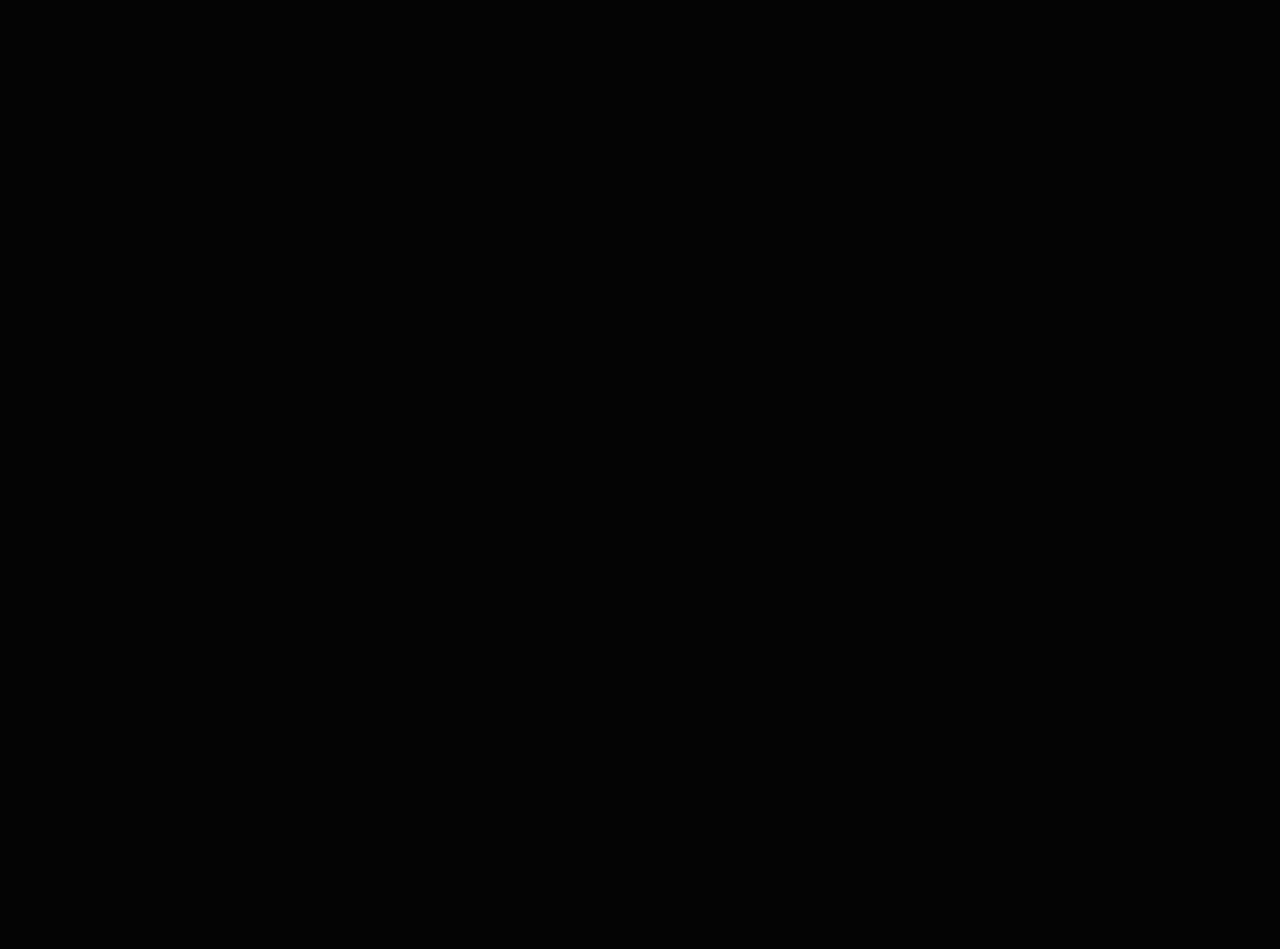
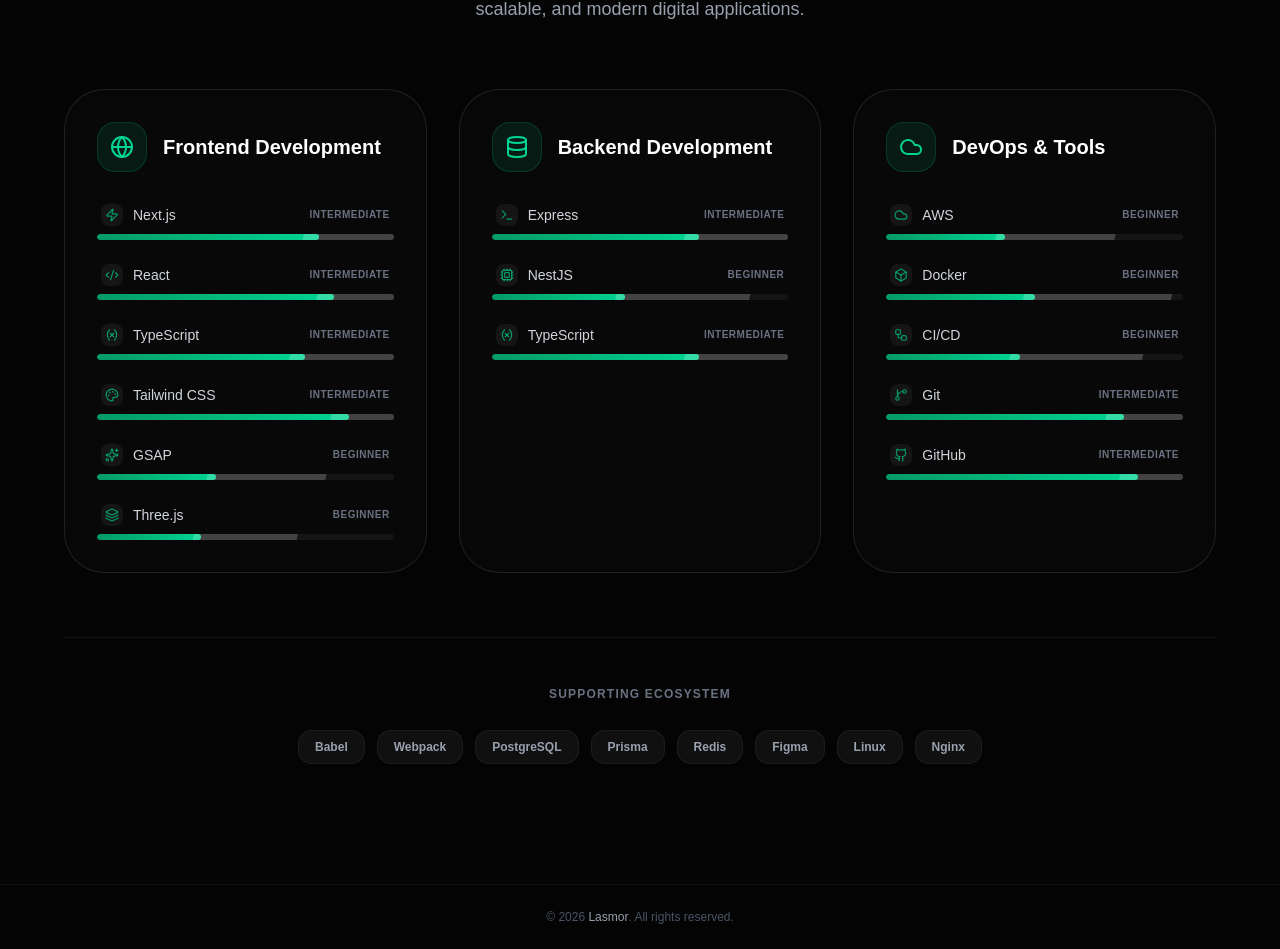
Before and after one commit to lasmor2/My-Portfolio, a Next.js app: page /skills in a window 1280 px wide. Shown: the part 319-1268 px from the top of the page. Before the commit the page ends 800 px from the top, so only its background shows below. Built offline with nearby package versions, Linux system fonts and the light colour scheme.

Commit message:
feat: Implement a new skills section with categorized data, progress bars, and global styling.

```diff
--- a/src/app/globals.css
+++ b/src/app/globals.css
@@ -176,3 +176,16 @@
     @apply bg-background text-foreground;
   }
 }
+
+@keyframes shimmer {
+  0% {
+    transform: translateX(-100%) skewX(-12deg);
+  }
+  100% {
+    transform: translateX(200%) skewX(-12deg);
+  }
+}
+
+@theme inline {
+  --animate-shimmer: shimmer 2s infinite;
+}
--- a/src/app/skills/page.tsx
+++ b/src/app/skills/page.tsx
@@ -1,7 +1,22 @@
-import React from "react";
+import NavBarPage from "@/components/Layout/navBar";
+import SkillsSection from "@/components/sections/skills";
 
-const Skills = () => {
-  return <div>Skills</div>;
-};
+export default function SkillsPage() {
+  return (
+    <div className="flex flex-col min-h-screen bg-transparent">
+      <NavBarPage />
 
-export default Skills;
+      <main className="flex-1 pt-24 md:pt-32 pb-20">
+        <SkillsSection />
+      </main>
+
+      <footer className="py-6 text-center text-xs text-gray-600 border-t border-white/5">
+        <p>
+          © {new Date().getFullYear()}{" "}
+          <span className="text-gray-400 font-medium">Lasmor</span>. All rights
+          reserved.
+        </p>
+      </footer>
+    </div>
+  );
+}
--- /dev/null
+++ b/src/components/sections/skills.tsx
@@ -0,0 +1,119 @@
+import { skillCategories } from "@/data/skills";
+import { BadgeCheck, Sparkles } from "lucide-react";
+
+export default function SkillsSection() {
+  return (
+    <section className="relative w-full py-10 px-4 md:px-0">
+      {/* Background Orbs */}
+      <div className="absolute top-0 right-0 -z-10 w-96 h-96 bg-emerald-500/5 rounded-full blur-[120px] pointer-events-none" />
+      <div className="absolute bottom-0 left-0 -z-10 w-72 h-72 bg-blue-500/5 rounded-full blur-[100px] pointer-events-none" />
+
+      <div className="max-w-6xl mx-auto space-y-16">
+        {/* Header */}
+        <div className="text-center space-y-4">
+          <div className="inline-flex items-center gap-2 px-3 py-1 rounded-full border border-emerald-500/20 bg-emerald-500/5 text-emerald-400">
+            <Sparkles size={14} />
+            <span className="text-[10px] uppercase font-bold tracking-[0.2em]">
+              Expertise
+            </span>
+          </div>
+          <h2 className="text-4xl md:text-5xl font-extrabold tracking-tight text-white leading-tight">
+            Technical{" "}
+            <span className="bg-clip-text text-transparent bg-gradient-to-r from-emerald-400 via-white to-gray-500">
+              Skills
+            </span>
+          </h2>
+          <p className="text-gray-400 max-w-2xl mx-auto text-lg leading-relaxed">
+            A comprehensive overview of the technologies and tools I use to
+            build robust, scalable, and modern digital applications.
+          </p>
+        </div>
+
+        {/* Categories Grid */}
+        <div className="grid grid-cols-1 lg:grid-cols-3 gap-8">
+          {skillCategories.map((category) => {
+            const Icon = category.icon;
+            return (
+              <div
+                key={category.id}
+                className="group relative p-8 rounded-[2.5rem] border border-white/10 bg-white/[0.02] backdrop-blur-xl hover:bg-white/[0.05] transition-all duration-500"
+              >
+                {/* Category Header */}
+                <div className="flex items-center gap-4 mb-8">
+                  <div className="p-3 rounded-2xl bg-emerald-500/10 border border-emerald-500/20 text-emerald-400 group-hover:scale-110 group-hover:rotate-3 transition-transform duration-300">
+                    <Icon size={24} />
+                  </div>
+                  <h3 className="text-xl font-bold text-white">
+                    {category.title}
+                  </h3>
+                </div>
+
+                {/* Skills List */}
+                <div className="space-y-6">
+                  {category.skills.map((skill) => {
+                    const SkillIcon = skill.icon;
+                    return (
+                      <div key={skill.name} className="space-y-2">
+                        <div className="flex justify-between items-center px-1">
+                          <div className="flex items-center gap-2.5">
+                            <div className="p-1 rounded-md bg-white/5 text-emerald-500/80 group-hover:text-emerald-400 transition-colors">
+                              <SkillIcon size={14} />
+                            </div>
+                            <span className="text-sm font-medium text-gray-300 group-hover:text-white transition-colors">
+                              {skill.name}
+                            </span>
+                          </div>
+                          <span className="text-[10px] uppercase font-bold tracking-wider text-gray-500">
+                            {skill.level}
+                          </span>
+                        </div>
+
+                        {/* Progress Bar Container */}
+                        <div className="h-1.5 w-full bg-white/5 rounded-full overflow-hidden">
+                          {/* Shimmer effect inside progress bar */}
+                          <div
+                            className="h-full bg-linear-to-r from-emerald-500/80 to-emerald-400 rounded-full relative"
+                            style={{ width: `${skill.percentage}%` }}
+                          >
+                            <div className="absolute inset-0 bg-white/20 animate-shimmer -skew-x-12 translate-x-[-100%]" />
+                          </div>
+                        </div>
+                      </div>
+                    );
+                  })}
+                </div>
+
+                {/* Hover Glow */}
+                <div className="absolute -inset-px rounded-[2.5rem] bg-linear-to-tr from-emerald-500/20 via-transparent to-transparent opacity-0 group-hover:opacity-100 transition-opacity duration-500 -z-10" />
+              </div>
+            );
+          })}
+        </div>
+
+        {/* Floating Tooltips or Tags for secondary mentions */}
+        <div className="pt-12 border-t border-white/5 flex flex-wrap justify-center gap-3">
+          <p className="w-full text-center text-xs text-gray-500 uppercase tracking-widest font-bold mb-4">
+            Supporting Ecosystem
+          </p>
+          {[
+            "Babel",
+            "Webpack",
+            "PostgreSQL",
+            "Prisma",
+            "Redis",
+            "Figma",
+            "Linux",
+            "Nginx",
+          ].map((tool) => (
+            <span
+              key={tool}
+              className="px-4 py-2 rounded-xl border border-white/5 bg-white/5 text-xs font-semibold text-gray-400 hover:text-emerald-400 hover:border-emerald-500/30 hover:bg-emerald-500/5 transition-all cursor-default"
+            >
+              {tool}
+            </span>
+          ))}
+        </div>
+      </div>
+    </section>
+  );
+}
--- /dev/null
+++ b/src/data/skills.ts
@@ -0,0 +1,80 @@
+import {
+  Code2,
+  Layers,
+  Cpu,
+  Globe,
+  Terminal,
+  Database,
+  Cloud,
+  Box,
+  GitBranch,
+  Github,
+  Workflow,
+  Palette,
+  Zap,
+  Variable,
+  Blocks,
+  FileCode,
+  Layout,
+  HardDrive,
+} from "lucide-react";
+
+export const skillCategories = [
+  {
+    id: "frontend",
+    title: "Frontend Development",
+    icon: Globe,
+    skills: [
+      { name: "Next.js", level: "Intermediate", percentage: 75, icon: Zap },
+      { name: "React", level: "Intermediate", percentage: 80, icon: Code2 },
+      {
+        name: "TypeScript",
+        level: "Intermediate",
+        percentage: 70,
+        icon: Variable,
+      },
+      {
+        name: "Tailwind CSS",
+        level: "Intermediate",
+        percentage: 85,
+        icon: Palette,
+      },
+      { name: "GSAP", level: "Beginner", percentage: 40, icon: SparklesIcon },
+      { name: "Three.js", level: "Beginner", percentage: 35, icon: Layers },
+    ],
+  },
+  {
+    id: "backend",
+    title: "Backend Development",
+    icon: Database,
+    skills: [
+      {
+        name: "Express",
+        level: "Intermediate",
+        percentage: 70,
+        icon: Terminal,
+      },
+      { name: "NestJS", level: "Beginner", percentage: 45, icon: Cpu },
+      {
+        name: "TypeScript",
+        level: "Intermediate",
+        percentage: 70,
+        icon: Variable,
+      },
+    ],
+  },
+  {
+    id: "devops",
+    title: "DevOps & Tools",
+    icon: Cloud,
+    skills: [
+      { name: "AWS", level: "Beginner", percentage: 40, icon: Cloud },
+      { name: "Docker", level: "Beginner", percentage: 50, icon: Box },
+      { name: "CI/CD", level: "Beginner", percentage: 45, icon: Workflow },
+      { name: "Git", level: "Intermediate", percentage: 80, icon: GitBranch },
+      { name: "GitHub", level: "Intermediate", percentage: 85, icon: Github },
+    ],
+  },
+];
+
+import { Sparkles as SparklesIcon } from "lucide-react";
```
